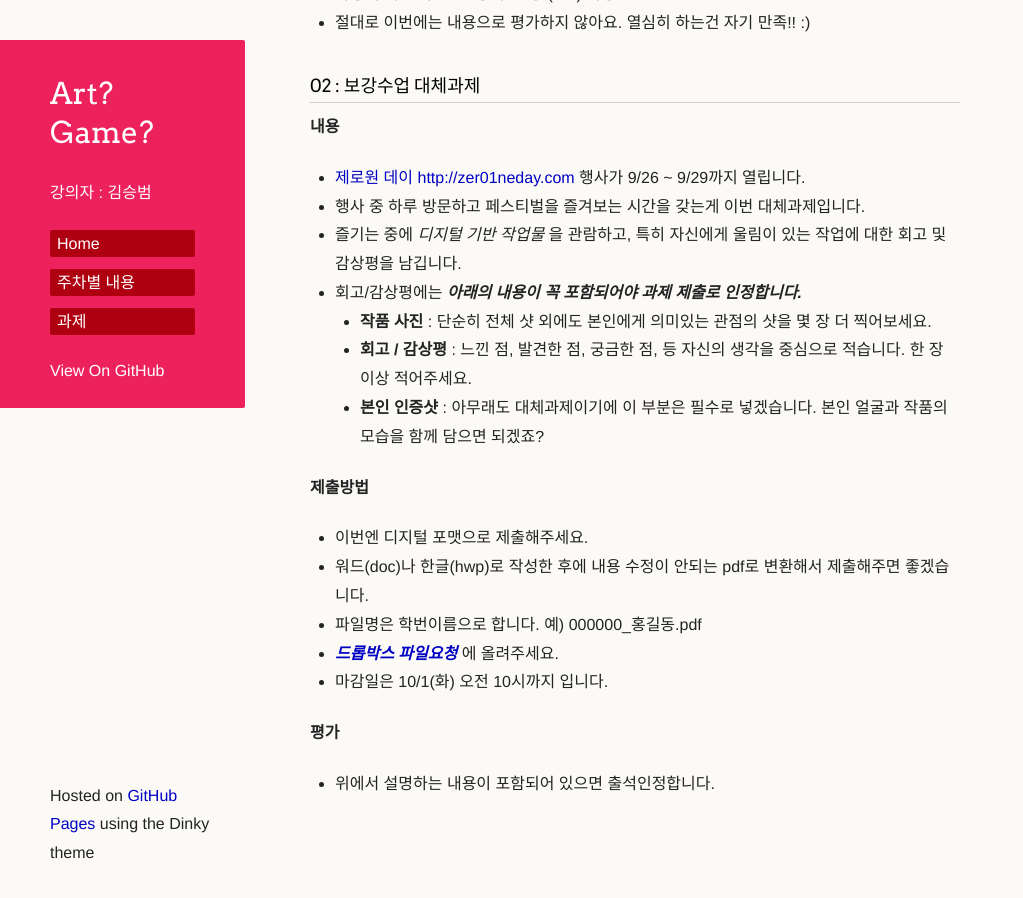
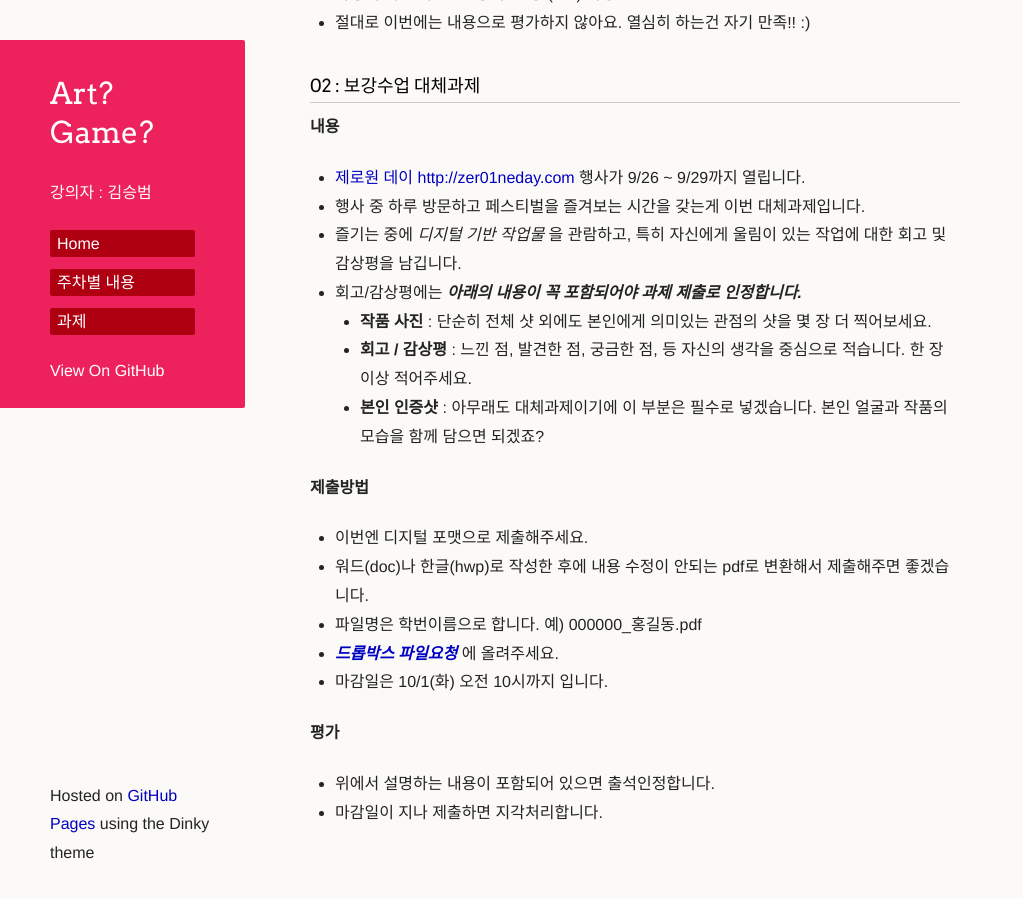
Before and after one commit to picxenk/SIA2019ArtGame, a Jekyll site: the page built from homework.md, in a window 1280 px wide and 900 px high, scrolled down 817 px. Shown: the whole window, without its empty margins (0-1023 px from the left). Built offline with Jekyll 4.4.1, drawn with Linux system fonts in a browser that asks for light colours; our own code applies the rules of GitHub Pages for plain Markdown files; a script that is not in the unit is left out; the repository's description, which GitHub fills in, is left out; before the commit the page ends 1688 px from its top, so only the background shows below that.

Commit message:
Update homework.md

```diff
--- a/homework.md
+++ b/homework.md
@@ -41,3 +41,4 @@
 
 **평가**
  * 위에서 설명하는 내용이 포함되어 있으면 출석인정합니다.
+ * 마감일이 지나 제출하면 지각처리합니다.
```
